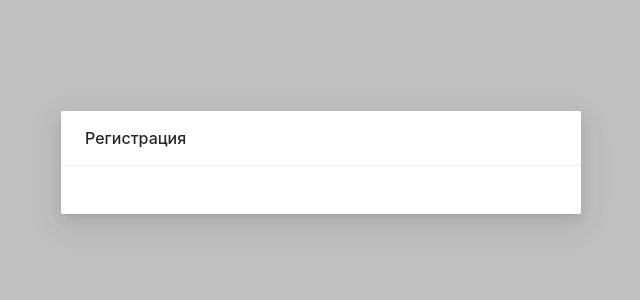
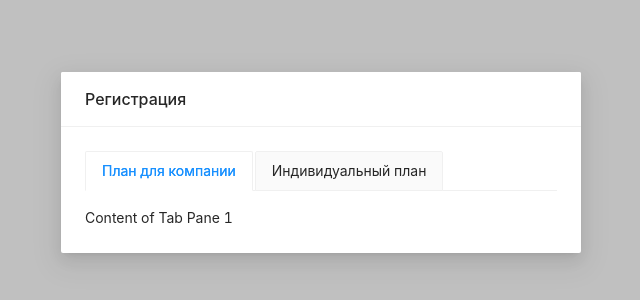
Before and after one commit to zagliadov/teamgeist-web, a React (Create React App) app in the folder client/: page /registration in a window 1280 px wide. Shown: the part 238-538 px from the top of the page, without its empty margins (319-959 px from the left). Built offline with nearby package versions, Linux system fonts and the light colour scheme.

Commit message:
before pull

```diff
--- a/client/src/components/Registration/Registration.tsx
+++ b/client/src/components/Registration/Registration.tsx
@@ -1,5 +1,5 @@
 import { FC, useState, useContext } from 'react';
-import { Button, Form, Space, Input, Modal, Spin } from 'antd';
+import { Modal, Tabs } from 'antd';
 import { useNavigate } from 'react-router-dom';
 
 
@@ -9,6 +9,11 @@ const Registration: FC = () => {
     const handleOk = () => {
         setIsModalVisible(false);
     };
+
+    const { TabPane } = Tabs;
+    function callback(key: string) {
+        console.log(key);
+      }
 
     return (
     <Modal
@@ -20,6 +25,15 @@ const Registration: FC = () => {
         centered={true}
         footer={null}
         maskClosable={false}>
+             <Tabs onChange={callback} type="card">
+                <TabPane tab="План для компании" key="1">
+                Content of Tab Pane 1
+                </TabPane>
+
+                <TabPane tab="Индивидуальный план" key="2">
+                Content of Tab Pane 2
+                </TabPane>
+            </Tabs>
         </Modal>)
 };
 
```
